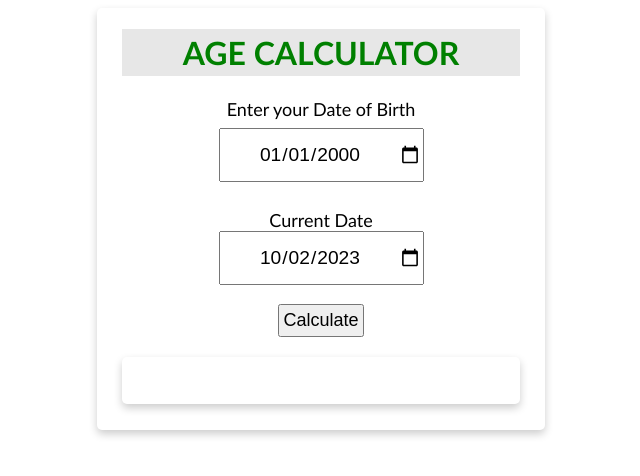
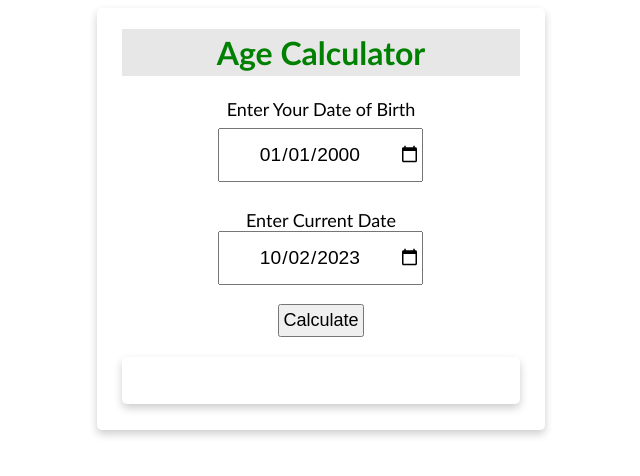
Before and after one commit to assamcareer/Age-Calculator, a plain HTML site: page index.html in a window 1280 px wide. Shown: the whole page, without its empty margins (319-959 px from the left). Drawn offline with Linux system fonts and the light colour scheme.

Commit message:
Update index.html

```diff
--- a/index.html
+++ b/index.html
@@ -10,11 +10,11 @@
 <body>
 	<div class="card">
 		<header>
-			<h1>AGE CALCULATOR</h1>
+			<h1>Age Calculator</h1>
 		</header>
 
 		<div>
-			<label>Enter your Date of Birth</label>
+			<label>Enter Your Date of Birth</label>
 
 			<input id="inputDob"
 				type="date"
@@ -24,7 +24,7 @@
 
 		<!-- Take the date from which age is to be calculated -->
 		<div>
-			<label>Current Date</label><br>
+			<label>Enter Current Date</label><br>
 			<input id="cdate"
 				type="date"
 				value="" />
```
